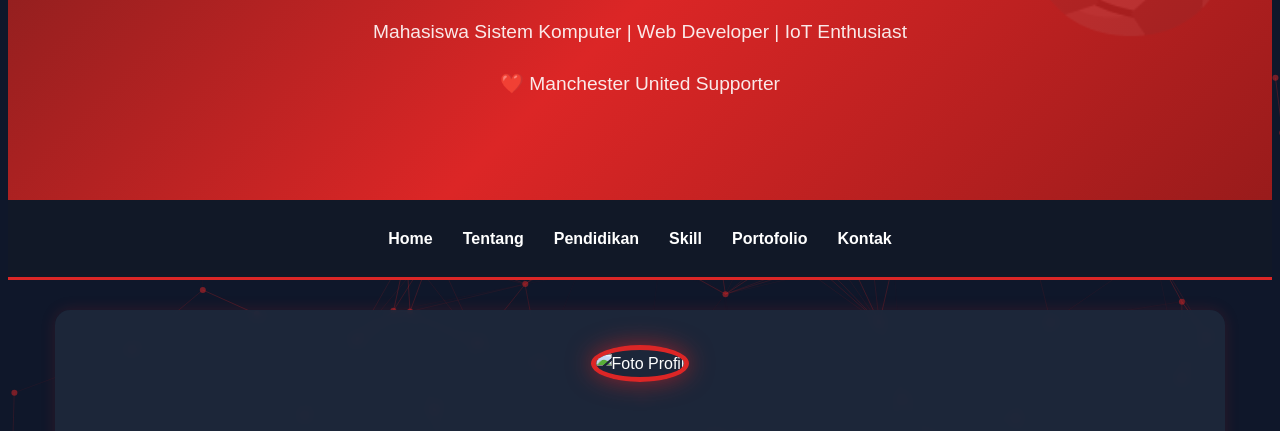
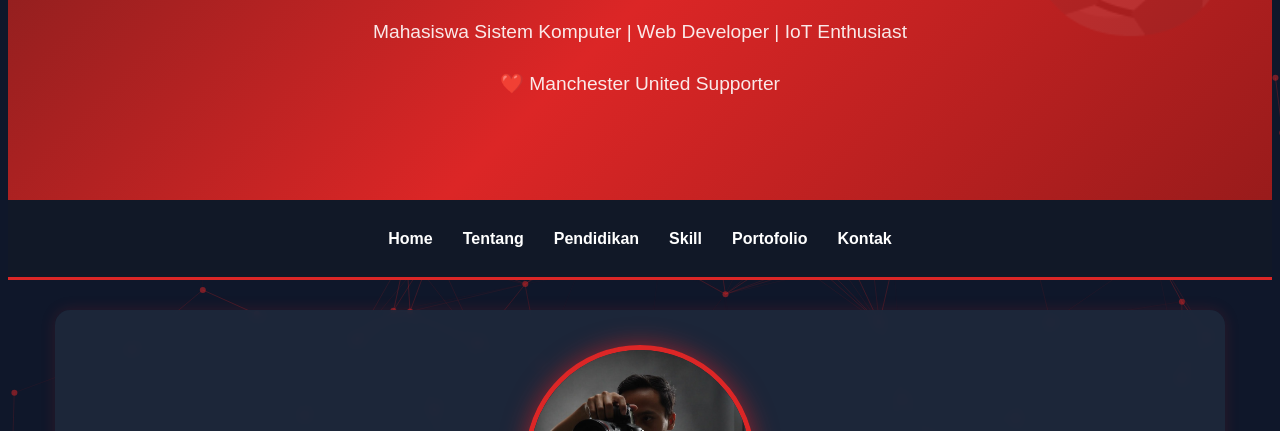
Before and after one commit to asep-sorimachi/portfolio-website, a plain HTML site: page index.html in a window 1280 px wide. Shown: the part 205-636 px from the top of the page. Drawn offline with nearby package versions, Linux system fonts and the light colour scheme.

Commit message:
Add profile photo

```diff
--- a/index.html
+++ b/index.html
@@ -3,7 +3,7 @@
 <head>
     <meta charset="UTF-8">
     <meta name="viewport" content="width=device-width, initial-scale=1.0">
-    <title>Asep Apriana | Portfolio</title>
+    <title>Asep Apriana | Portofolio</title>
 
     <link rel="stylesheet" href="css/style.css">
 </head>
@@ -42,7 +42,7 @@ target="_blank">
 
     <!-- HOME -->
     <section id="home">
-    <img src="assets/images/profile.jpg" alt="Foto Profil">
+    <img src="assets/image/Foto Profil.jpeg" alt="Foto Profil">
 
     <h3>Asep Apriana</h3>
 
```
Also changed, not shown: assets/image/Foto Profil.jpeg (added).
